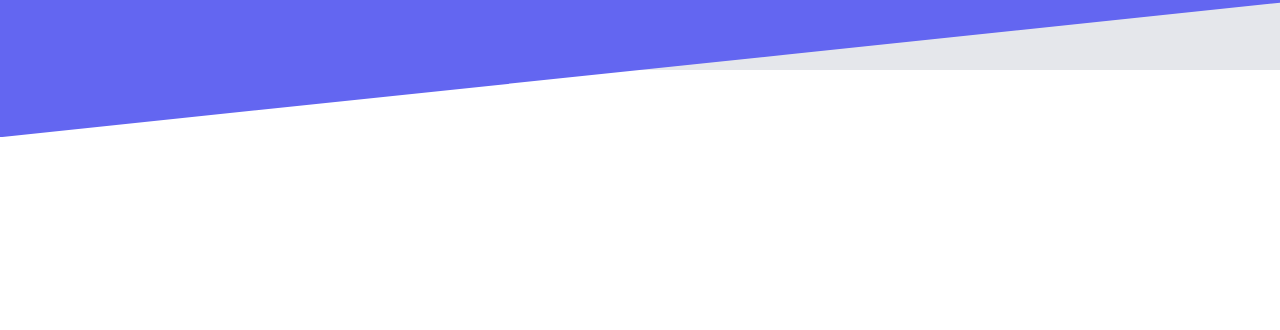
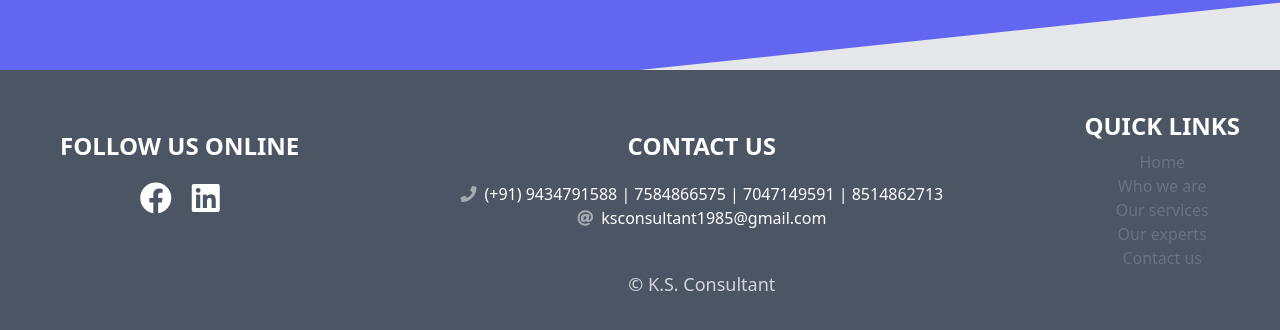
Before and after one commit to Damercy/ksconsultants, a React (Create React App) app: page / in a window 1280 px wide. Shown: the part 4010-4340 px from the top of the page. Before the commit the page ends 4147 px from the top, so only its background shows below. Built offline with nearby package versions, Linux system fonts and the light colour scheme.

Commit message:
Added NavBar menu; Responsive;

```diff
--- a/src/App.js
+++ b/src/App.js
@@ -21,6 +21,7 @@ function App() {
           <Route path="/services" component={Services} />
           <Route path="/" exact component={Body} />
         </Switch>
+        <Footer />
       </Router>
     </div>
   );
--- a/src/Components/Footer.js
+++ b/src/Components/Footer.js
@@ -1,9 +1,64 @@
-import React from 'react'
+import React from "react";
+import { Link } from "react-router-dom";
 
 export default function Footer() {
-    return (
-        <footer className="bg-dark text-muted p-3 text-center">
-            <h6>Copyright &copy; K.S. Consultant &trade; <span>All Rights Reserved</span></h6>
-        </footer>
-    )
+  return (
+    <footer className="bg-gray-600 p-10 relative">
+      <div className="flex flex-wrap flex-row justify-between text-center">
+        <div>
+          <h3 className="text-4xl text-center sm:text-2xl p-5 font-bold  text-white">
+            FOLLOW US ONLINE
+          </h3>
+          <div className="space-x-5 text-center">
+            <a href="https://www.facebook.com/ksc1985/">
+              <i className="fab fa-facebook fa-2x text-white hover:text-blue-600 cursor-pointer"></i>
+            </a>
+            <i className="fab fa-linkedin fa-2x text-white hover:text-blue-400 cursor-pointer"></i>
+          </div>
+        </div>
+        <div>
+          <h3 className="text-4xl mt-10 sm:mt-0 text-center sm:text-2xl p-5 font-bold  text-white">
+            CONTACT US
+          </h3>
+          <div className="text-white ">
+            <i className="fas fa-phone mr-2 animate-pulse"></i>
+            <a href="tel:+919434791588">
+              <span>
+                (+91) 9434791588 | 7584866575 | 7047149591 | 8514862713
+              </span>
+            </a>
+            <br />
+            <i className="fas fa-at mr-2 animate-pulse"></i>
+            <a href="mailto:ksconsultant1985@gmail.com">
+              <span>ksconsultant1985@gmail.com</span>
+            </a>
+
+          </div>
+          <p className=" text-gray-300 text-center text-lg mt-10">
+            &copy; K.S. Consultant
+          </p>
+        </div>
+        <div className="hidden sm:block">
+          <h3 className="text-2xl font-bold  text-white">QUICK LINKS</h3>
+          <ul className="flex flex-col text-center mt-2 text-gray-500 ">
+            <Link to="/">
+              <li className="hover:text-white">Home</li>
+            </Link>
+            <Link to="/about">
+              <li className="hover:text-white">Who we are</li>
+            </Link>
+            <Link to="/services">
+              <li className="hover:text-white">Our services</li>
+            </Link>
+            <Link to="/profile">
+              <li className="hover:text-white">Our experts</li>
+            </Link>
+            <Link to="/contact">
+              <li className="hover:text-white">Contact us</li>
+            </Link>
+          </ul>
+        </div>
+      </div>
+    </footer>
+  );
 }
--- a/src/Components/NavBar.js
+++ b/src/Components/NavBar.js
@@ -1,7 +1,9 @@
-import React from "react";
+import React, { useState } from "react";
 import { NavLink } from "react-router-dom";
+import SliderMenu from "./SliderMenu/Menu";
 
 export default function NavBar() {
+  const [showMenu, setshowMenu] = useState(false);
   return (
     <header className="bg-gray-100 shadow-lg fixed z-40 w-full">
       <nav className="flex flex-row">
@@ -14,8 +16,23 @@ export default function NavBar() {
         </div>
         <div className="p-5">
           <div className="flex my-2 sm:hidden ">
-            <i class="fas fa-bars"></i>
+            {showMenu ? (
+              <i
+                className="fas fa-angle-up ml-24"
+                onClick={() => setshowMenu(false)}
+              />
+            ) : (
+              <i
+                className="fas fa-angle-down"
+                onClick={() => setshowMenu(true)}
+              ></i>
+            )}
           </div>
+          {showMenu ? (
+            <SliderMenu isHidden={"block"} />
+          ) : (
+            <SliderMenu isHidden={"hidden"} />
+          )}
           <ul className="flex-row space-x-8 my-1 text-gray-500 hidden sm:flex">
             <NavLink to="/" style={{ textDecoration: "none" }}>
               <li className="hover:text-gray-700">Home</li>
--- /dev/null
+++ b/src/Components/SliderMenu/Menu.js
@@ -0,0 +1,19 @@
+import React from "react";
+import { NavLink } from "react-router-dom";
+import MenuItems from "./MenuItems";
+
+export default function Menu({ isHidden }) {
+  return (
+    <div
+      className={`flex flex-col ${isHidden} transition ease-out duration-700`}
+    >
+      <ul>
+        {MenuItems.map((item) => (
+          <NavLink className="flex m-5" to={item.link}>
+            {item.text}
+          </NavLink>
+        ))}
+      </ul>
+    </div>
+  );
+}
--- /dev/null
+++ b/src/Components/SliderMenu/MenuItems.js
@@ -0,0 +1,24 @@
+const items = [
+  {
+    text: "Home",
+    link: "/",
+  },
+  {
+    text: "Who we are",
+    link: "/about",
+  },
+  {
+    text: "Our services",
+    link: "/services",
+  },
+  {
+    text: "Our experts",
+    link: "/profile",
+  },
+  {
+    text: "Contact us",
+    link: "/contact",
+  },
+];
+
+export default items;
```
